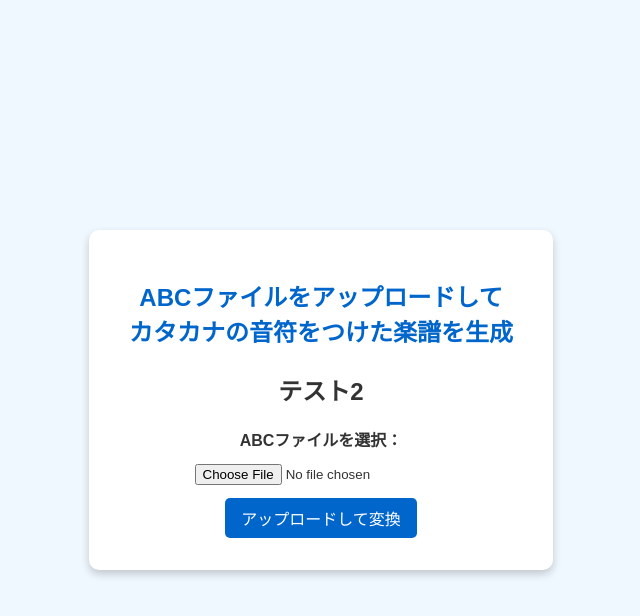
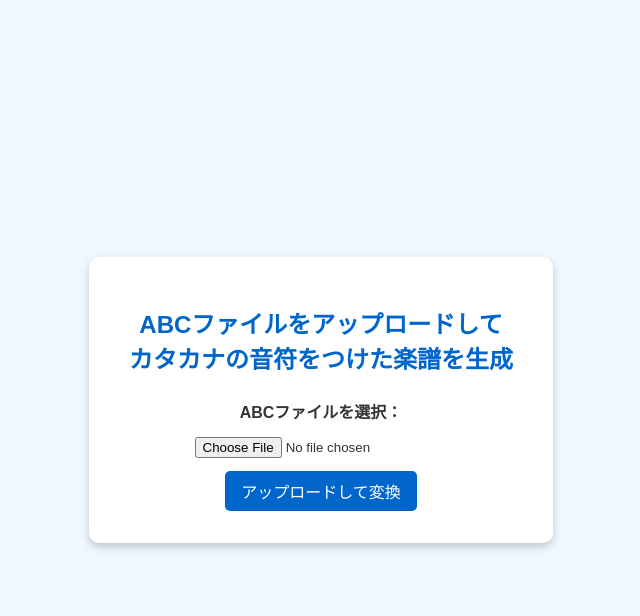
Before and after one commit to Utsugi0101/score_transformer, a Flask app: page / in a window 1280 px wide. Shown: the top 616 px of the page, without its empty margins (319-959 px from the left). Run offline with Flask 3, Linux system fonts and the light colour scheme.

Commit message:
テストの文言を削除

```diff
--- a/templates/index.html
+++ b/templates/index.html
@@ -68,7 +68,6 @@
 <body>
     <div class="container">
         <h1>ABCファイルをアップロードして<br>カタカナの音符をつけた楽譜を生成</h1>
-        <h2>テスト2</h2>
         <form action="/api" method="POST" enctype="multipart/form-data">
             <label for="file">ABCファイルを選択：</label>
             <input type="file" name="file" accept=".abc" required>
```
